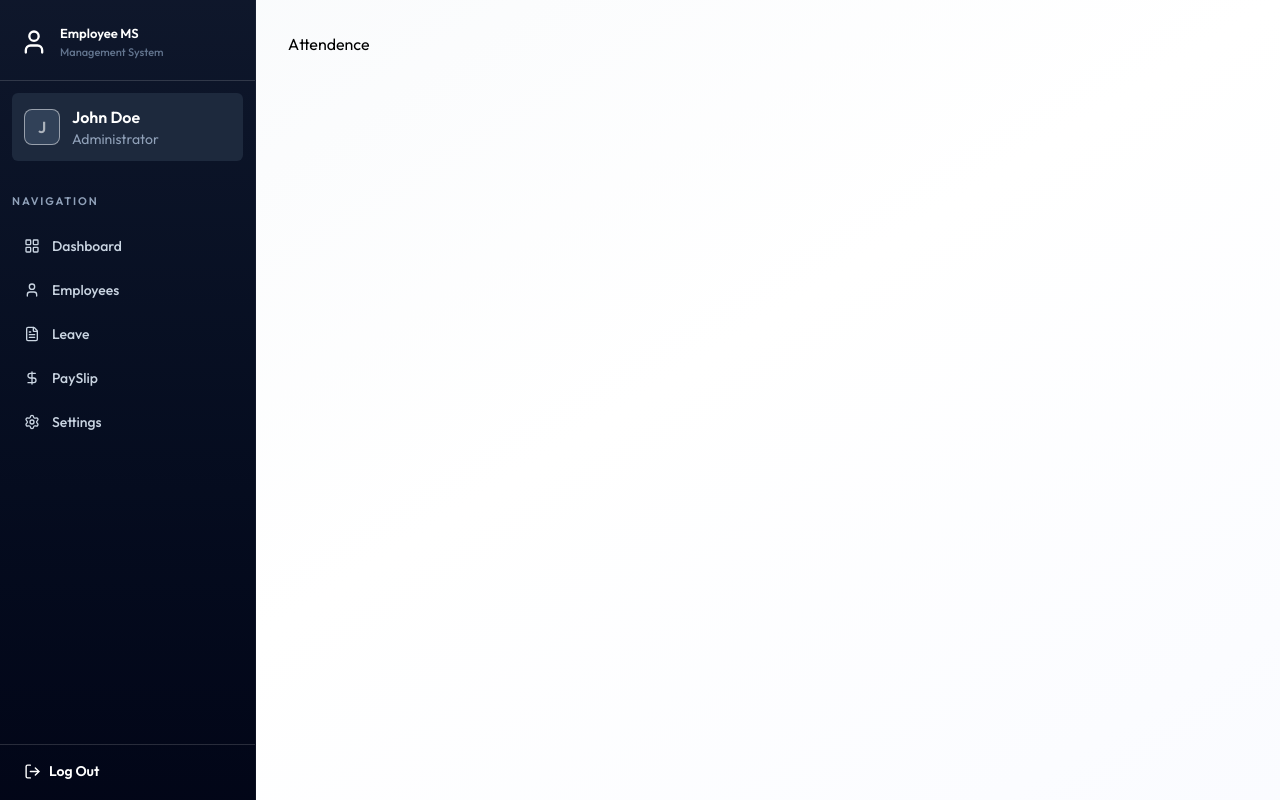
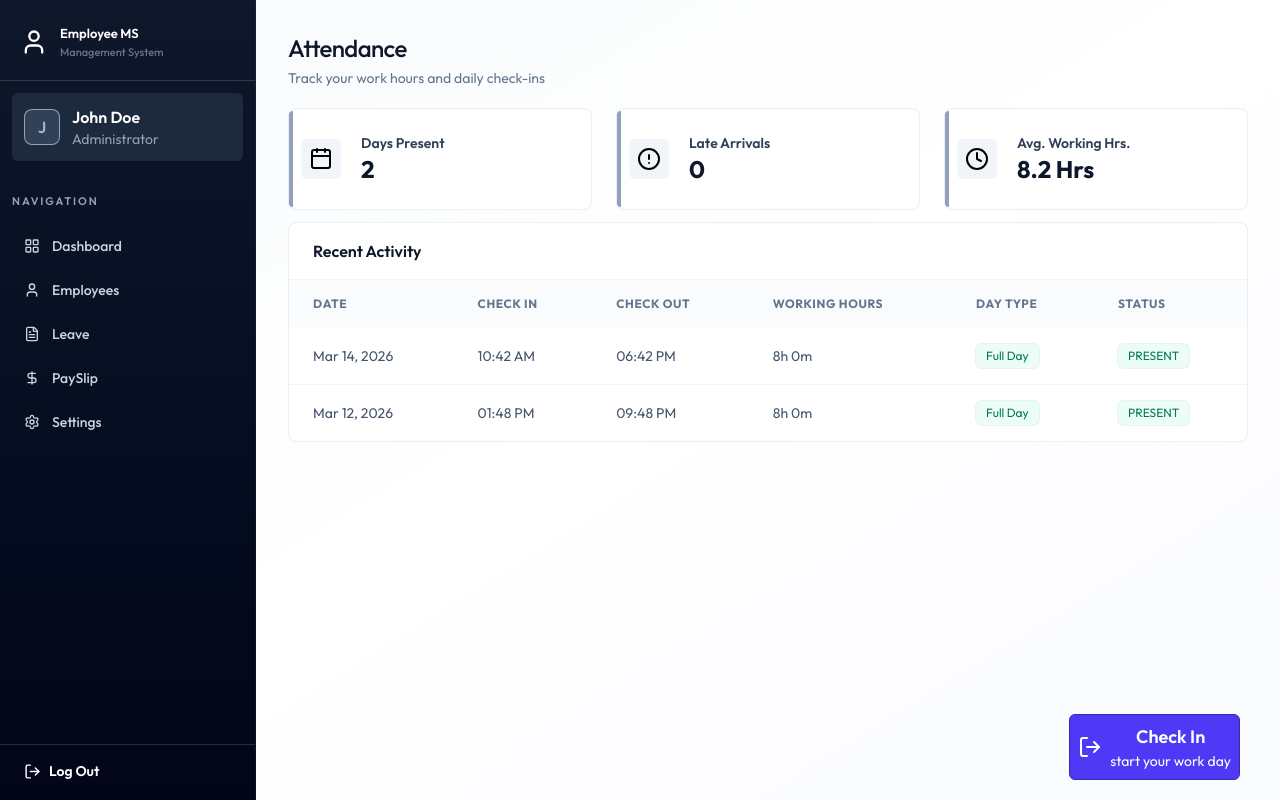
Before and after one commit to Iamvivvekk/Fullstack-EMS, a React (Vite) app in the folder EMS/: page /attendence in a window 1280 px wide. Built offline with nearby package versions, Linux system fonts and the light colour scheme.

Commit message:
Attendence page UI completed

```diff
--- /dev/null
+++ b/EMS/src/components/attendance/AttendanceHistory.jsx
@@ -0,0 +1,81 @@
+import React from "react";
+import { format } from "date-fns";
+import { getDayTypeDisplay, getWorkingHoursDisplay } from "../../assets/assets";
+
+const AttendanceHistory = ({ history }) => {
+  return (
+    <div className="card overflow-hidden">
+      <div className=" px-6 py-4 border-b border-slate-100">
+        <h3 className="font-semibold text-slate-900">Recent Activity</h3>
+      </div>
+      <div className="overflow-x-hidden">
+        <table className="table-modern">
+          <thead>
+            <tr>
+              <th className="px-5 pt-3">Date</th>
+              <th className="px-5 pt-3">Check In</th>
+              <th className="px-5 pt-3">Check Out</th>
+              <th className="px-5 pt-3">Working Hours</th>
+              <th className="px-5 pt-3">Day Type</th>
+              <th className="px-5 pt-3">Status</th>
+            </tr>
+          </thead>
+          <tbody>
+            {history.length === 0 ? (
+              <tr>
+                <td className="col-span-6">No Records found</td>
+              </tr>
+            ) : (
+              history.map((record) => {
+                const daytype = getDayTypeDisplay(record);
+
+                return (
+                  <tr key={record._id || record.id}>
+                    <td className="px-6 py-4 text-slate-600">
+                      {record.date ? format(record.date, "MMM d, yyyy") : "-"}
+                    </td>
+                    <td className="px-6 py-4 text-slate-600">
+                      {record.checkIn ? format(record.checkIn, "hh:mm a") : "-"}
+                    </td>
+                    <td className="px-6 py-4 text-slate-600">
+                      {record.checkOut
+                        ? format(record.checkOut, "hh:mm a")
+                        : "-"}
+                    </td>
+                    <td className="px-6 py-4 text-slate-600">
+                      {getWorkingHoursDisplay(record)}
+                    </td>
+                    <td className="px-6 py-4">
+                      {" "}
+                      {record.dayType !== "-" ? (
+                        <span className={`badge ${daytype.className}`}>
+                          {record.dayType}
+                        </span>
+                      ) : (
+                        "-"
+                      )}
+                    </td>
+                    <td className="px-6 py-4">
+                      {" "}
+                      {record.dayType !== "-" ? (
+                        <span
+                          className={`badge ${record.status === "PRESENT" ? "badge-success" : record.status === "LATE" ? " badge-warning " : " badge-danger "}`}
+                        >
+                          {record.status}
+                        </span>
+                      ) : (
+                        "-"
+                      )}
+                    </td>
+                  </tr>
+                );
+              })
+            )}
+          </tbody>
+        </table>
+      </div>
+    </div>
+  );
+};
+
+export default AttendanceHistory;
--- /dev/null
+++ b/EMS/src/components/attendance/AttendanceStats.jsx
@@ -0,0 +1,50 @@
+import React from "react";
+import {
+  AlertCircleIcon,
+  Calendar,
+  CalendarIcon,
+  ClockIcon,
+} from "lucide-react";
+import { dummyAttendanceData } from "../../assets/assets";
+
+const AttendanceStats = ({ history }) => {
+  const totalPresent = history.filter(
+    (r) => r.status === "PRESENT" || r.status === "LATE",
+  ).length;
+  const totalLate = history.filter((r) => r.status === "LATE").length;
+
+  const stats = [
+    {
+      label: "Days Present",
+      value: totalPresent,
+      icon: CalendarIcon,
+    },
+    {
+      label: "Late Arrivals",
+      value: totalLate,
+      icon: AlertCircleIcon,
+    },
+    {
+      label: "Avg. Working Hrs.",
+      value: "8.2 Hrs",
+      icon: ClockIcon,
+    },
+  ];
+  return (
+    <div className="grid grid-cols-1 sm:grid-cols-3 mb-3 mt-5 gap-5 sm:gap-6">
+      {stats.map((d) => (
+        <div key={d.label} className="card card-hover flex items-center justify-baseline gap-5 relative px-3 py-6 group ">
+          <div className="absolute rounded-l-2xl bg-slate-400 w-1 top-0 bottom-0 left-0 my-0.5 group-hover:bg-indigo-500/70 transition-colors duration-200" />
+          {/* icon */}
+          <d.icon className="size-10 p-2  rounded-md bg-slate-100 group-hover:text-indigo-500/70 transition-colors duration-200" />
+          <div className="flex flex-col items-baseline justify-center">
+            <p className="text-slate-700  text-sm font-semibold">{d.label}</p>
+            <p className="text-slate-900 font-bold text-2xl">{d.value}</p>
+          </div>
+        </div>
+      ))}
+    </div>
+  );
+};
+
+export default AttendanceStats;
--- /dev/null
+++ b/EMS/src/components/attendance/CheckInButton.jsx
@@ -0,0 +1,22 @@
+import { LogOutIcon } from "lucide-react";
+
+const CheckInButton = () => {
+  const handleCheckIn = () => {
+    console.log("clicked check in");
+
+  };
+  return (
+    <div
+      onClick={handleCheckIn}
+      className="fixed right-10 bottom-5 flex justify-between items-center gap-2 bg-indigo-600 rounded-md p-2 group cursor-pointer hover:bg-indigo-700 transition-colors duration-200 border border-indigo-800"
+    >
+      <LogOutIcon className="size-6 text-white font-semibold" />
+      <div className="flex flex-col justify-center items-center">
+        <p className="text-lg font-semibold text-white">Check In</p>
+        <p className="text-sm font-normal text-white">start your work day</p>
+      </div>
+    </div>
+  );
+};
+
+export default CheckInButton;
--- a/EMS/src/pages/Attendence.jsx
+++ b/EMS/src/pages/Attendence.jsx
@@ -1,11 +1,49 @@
-import React from 'react'
+import React, { useCallback, useEffect, useState } from "react";
+import { dummyAttendanceData } from "./../assets/assets";
+import Loader from "./../components/Loader";
+import AttendanceStats from "./../components/attendance/AttendanceStats";
+import AttendanceHistory from "./../components/attendance/AttendanceHistory";
+import CheckInButton from "./../components/attendance/CheckInButton";
 
 const Attendence = () => {
+  const [history, setHistory] = useState([]);
+  const [loading, setLoading] = useState(true);
+  const [isDeleted, setIsDeleted] = useState(false);
+
+  const fetchData = useCallback(async () => {
+    setHistory(dummyAttendanceData);
+    setTimeout(() => {
+      setLoading(false);
+    }, 1000);
+  }, []);
+
+  useEffect(() => {
+    fetchData();
+  }, [fetchData]);
+
+  if (loading) return <Loader />;
+
+  const today = new Date();
+
+  today.setHours(0, 0, 0, 0);
+  const todaysRecord = history.find(
+    (record) => new Date(record.date).toDateString() === today.toDateString(),
+  );
+
+  console.log(todaysRecord);
+
   return (
-    <div>
-      Attendence
+    <div className="animate-fade-in">
+      <h3 className="page-title">Attendance</h3>
+      <p className="page-subtitle">Track your work hours and daily check-ins</p>
+
+      {/* Attendance stats */}
+      <AttendanceStats history={history} />
+      <AttendanceHistory history={history} />
+
+      <CheckInButton/>
     </div>
-  )
-}
+  );
+};
 
-export default Attendence
+export default Attendence;
```
